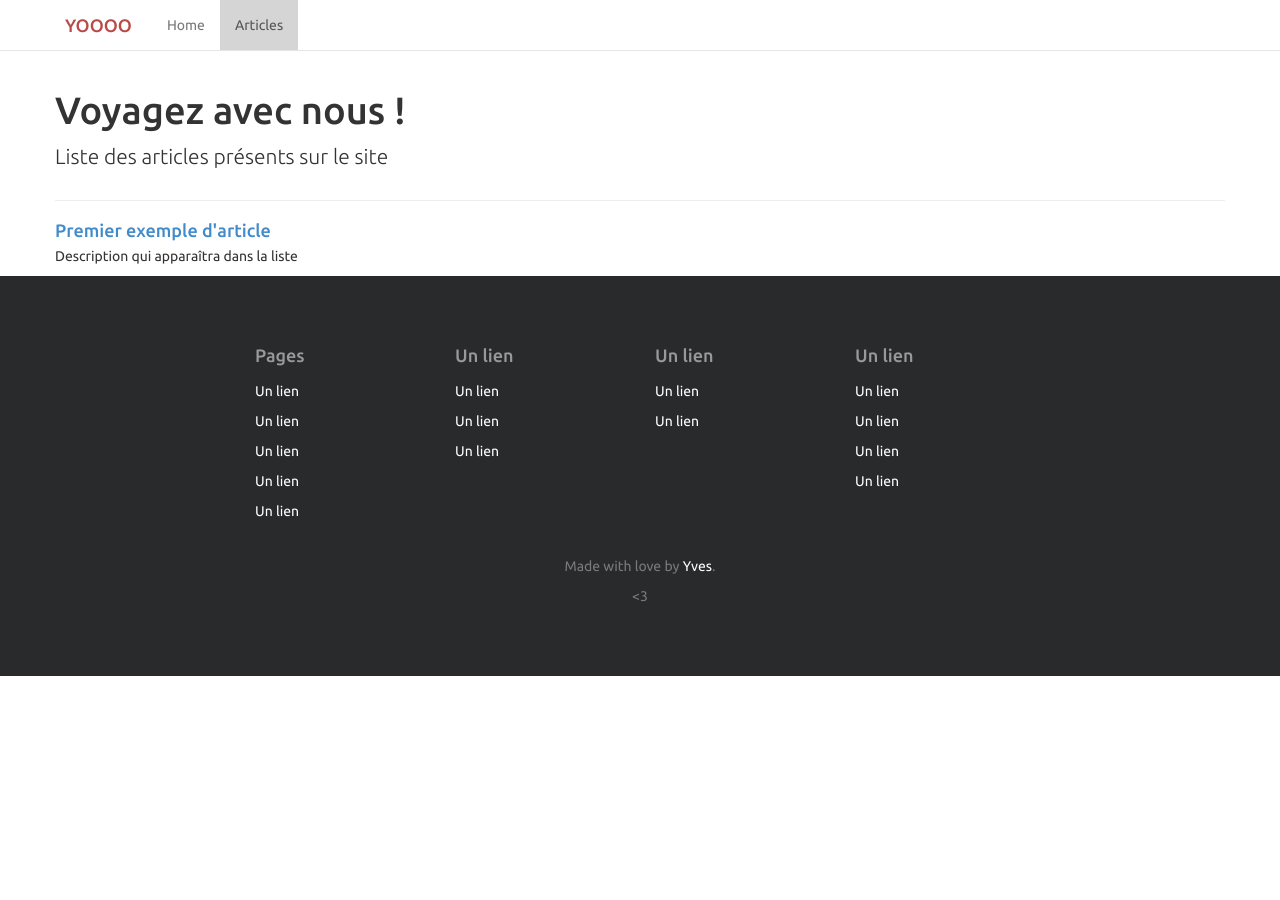
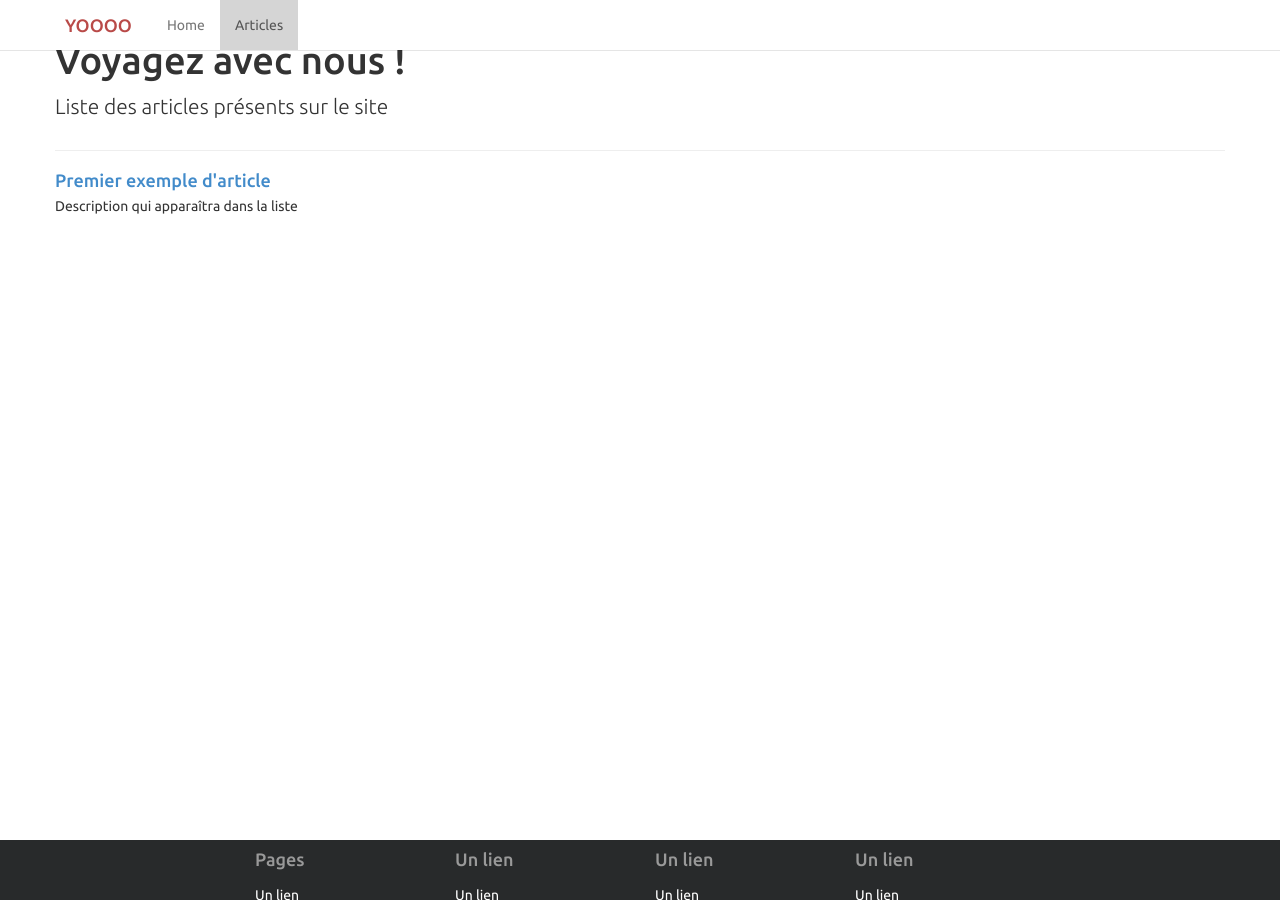
Before and after one commit to link-webcreations/juetpy, a Jekyll site: the page built from articles/index.html, in a window 1280 px wide and 900 px high. Built offline with Jekyll 4.4.1, drawn with Linux system fonts in a browser that asks for light colours; Markdown is read by kramdown in place of the engine named in the settings.

Commit message:
test sticky footer

```diff
--- a/_layouts/default.html
+++ b/_layouts/default.html
@@ -7,13 +7,14 @@
   {% include header.html %}
 </head>
 <body data-target=".top">
+<div id="wrap">
 {% include nav-main.html %}
 <div class="container">
 
 {{ content }}
 
 </div><!-- /container -->
-
+</div><!-- /wrap -->
 {% include footer.html %}
 {% include js.html %}
 {% include google_analytics.html %}
--- a/assets/css/main.css
+++ b/assets/css/main.css
@@ -8,11 +8,21 @@
  * Body and structure
  */
 
+html,
+body {
+  height: 100%;
+}
+#wrap {
+  min-height: 100%;
+  height: auto !important;
+  height: 100%;
+  /* Negative indent footer by its height */
+  margin: 0 auto -60px;
+  /* Pad bottom by footer height */
+  padding: 0 0 60px;
+}
 body {
   font-family: Ubuntu;
-}
-section {
-  padding-top: 50px;
 }
 
 
@@ -21,7 +31,7 @@ section {
  */
 
 .footer {
-  padding: 60px 20px;
+  height: 60px;
   color: #999;
   background-color: #282a2b;
 }
```
